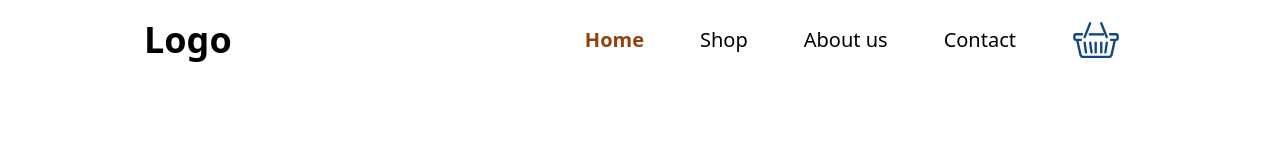
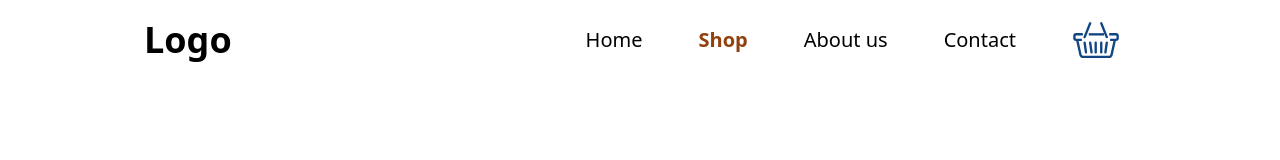
Before and after one commit to Mark-Muchiri/commerce, a React (Vite) app: page /shop in a window 1280 px wide. Shown: the top 160 px of the page. Built offline with nearby package versions, Linux system fonts and the light colour scheme.

Commit message:
Added isActive to the navbar links

```diff
--- a/src/components/Nav.tsx
+++ b/src/components/Nav.tsx
@@ -1,6 +1,6 @@
 import { LazyLoadImage } from 'react-lazy-load-image-component';
 import "react-lazy-load-image-component/src/effects/blur.css";
-import { Link } from 'react-router-dom';
+import { Link, NavLink } from 'react-router-dom';
 
 function Nav() {
   return (
@@ -16,12 +16,32 @@ function Nav() {
         <div className="flex flex-row">
           <div>
             <ul className="relative flex justify-end gap-14 pr-10 items-center top-4 text-xl">
-              <li className="font-semibold text-amber-800">
-                <Link className='font-semibold' to="/">Home</Link>
-              </li>
-              <li><Link to="/shop">Shop</Link></li>
-              <li>About us</li>
-              <li>Contact</li>
+              <NavLink
+                className={
+                  ({ isActive }) => (isActive ? `font-semibold text-amber-800` : ``)
+                }
+                to="/"
+              >
+                Home
+              </NavLink>
+              <NavLink
+                className={({ isActive }) => (isActive ? `font-semibold text-amber-800` : ``)}
+                to="/shop"
+              >
+                Shop
+              </NavLink>
+              <NavLink
+                className={({ isActive }) => (isActive ? `font-semibold text-amber-800` : ``)}
+                to="/aboutus"
+              >
+                About us
+              </NavLink>
+              <NavLink
+                className={({ isActive }) => (isActive ? `font-semibold text-amber-800` : ``)}
+                to="/contact"
+              >
+                Contact
+              </NavLink>
             </ul>
           </div>
           <div className="relative bottom-0 w-20">
```
